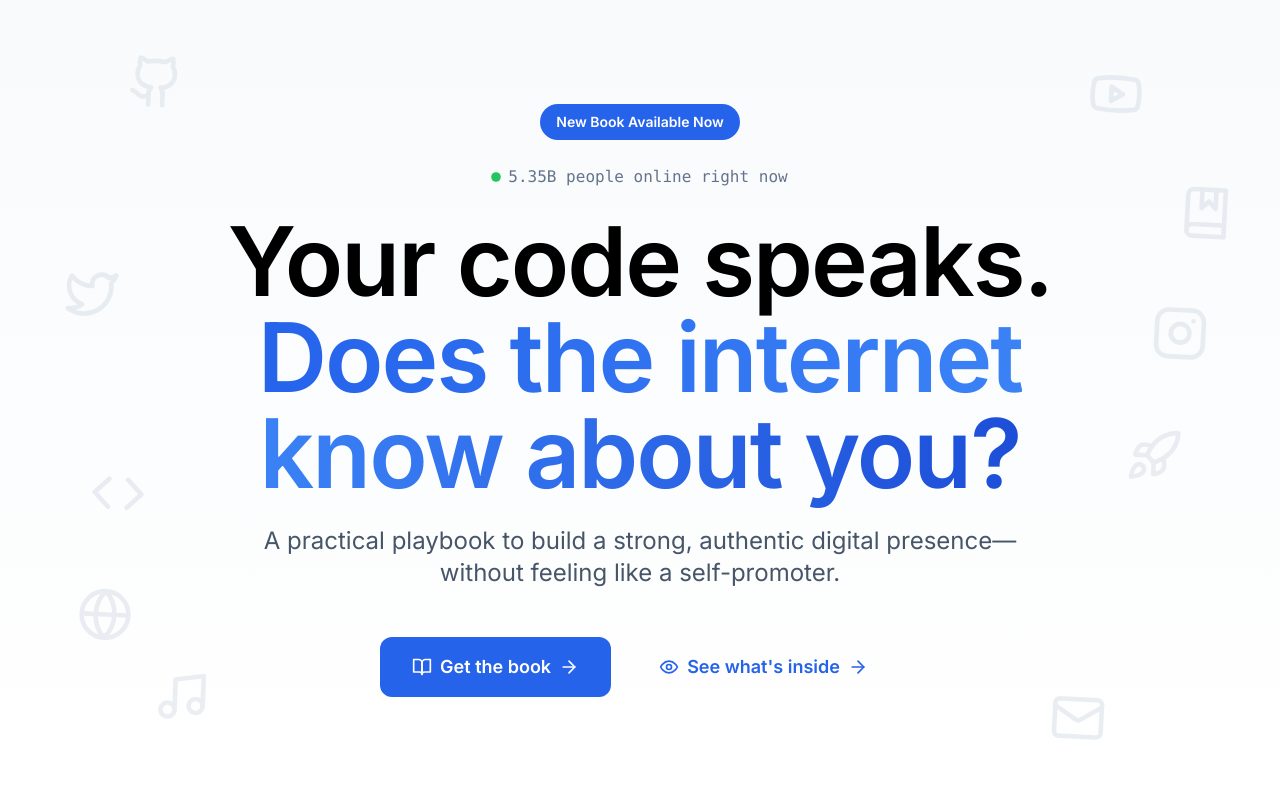
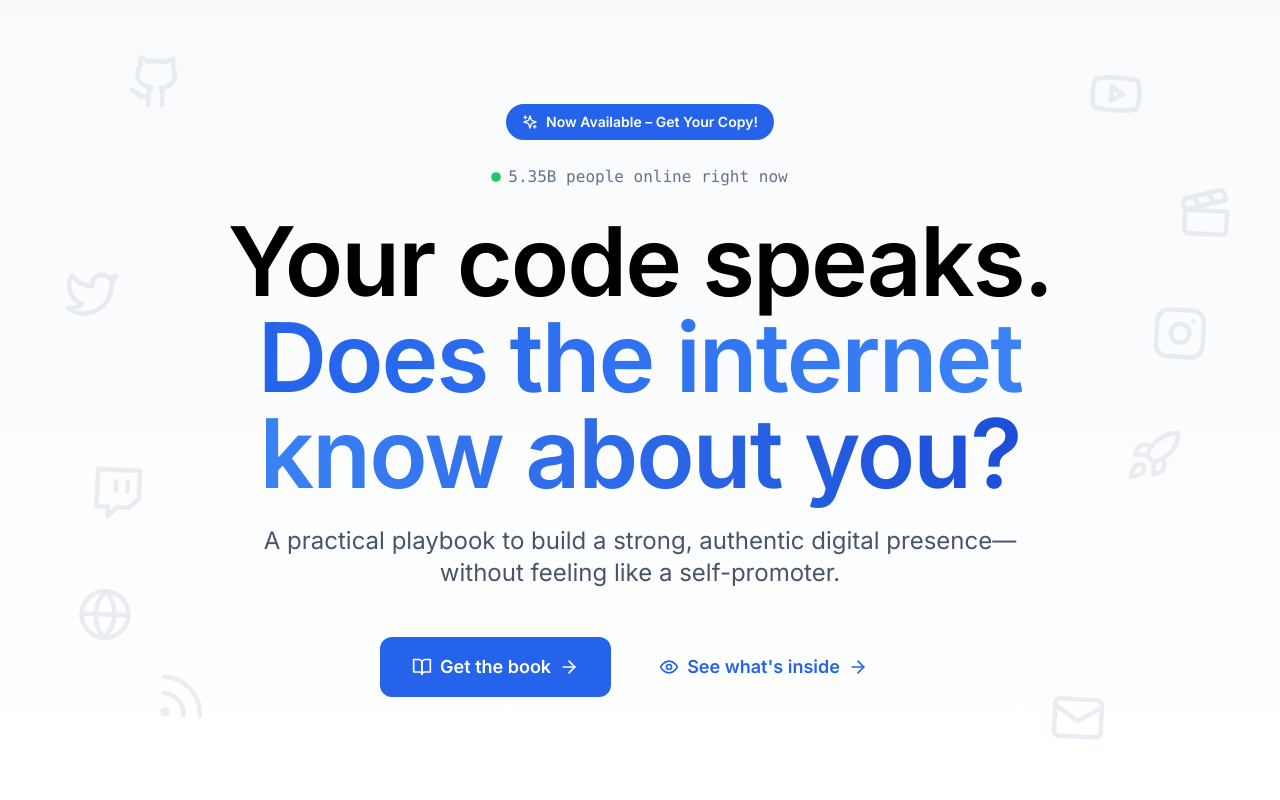
Before and after one commit to vinitshahdeo/digital-footprint-book, a Next.js app: page / in a window 1280 px wide. Shown: the top 800 px of the page. Built offline with nearby package versions, Linux system fonts and the light colour scheme.

Commit message:
fixed icons

```diff
--- a/components/Author.tsx
+++ b/components/Author.tsx
@@ -68,11 +68,12 @@ export default function Author() {
 
             <div className="space-y-5 text-lg text-slate-600 leading-relaxed mb-8">
               <p>
-                Engineering leader at Postman with experience building developer platforms, fintech products, and large-scale distributed systems.
+                A software engineer and engineering leader who has worked across developer platforms, fintech, and large-scale distributed systems.
               </p>
 
               <p>
-                As a <span className="font-semibold text-black">GitHub Star</span>, he's helped thousands of engineers build credibility online—not through growth hacks, but through consistent, authentic work.
+                As a <span className="font-semibold text-black">GitHub Star</span> and open-source mentor, he's helped thousands of engineers build
+                visibility through code, content, and community.
               </p>
 
               <p className="text-black font-semibold">
@@ -90,7 +91,7 @@ export default function Author() {
               rel="noopener noreferrer"
               className="inline-flex items-center gap-2 text-blue-600 font-semibold hover:text-blue-700 transition-all duration-300 group"
             >
-              Learn more
+              Learn more about Vinit
               <ExternalLink className="w-5 h-5 group-hover:translate-x-0.5 group-hover:-translate-y-0.5 transition-transform duration-300" />
             </a>
           </div>
--- a/components/Footer.tsx
+++ b/components/Footer.tsx
@@ -91,6 +91,17 @@ export default function Footer() {
                   Buy now
                 </a>
               </li>
+              <li>
+                <a
+                  href="https://vinitshahdeo.com/talk"
+                  target="_blank"
+                  rel="noopener noreferrer"
+                  className="text-slate-600 hover:text-blue-600 transition-colors inline-flex items-center gap-2 group"
+                >
+                  <span className="w-1 h-1 rounded-full bg-slate-400 group-hover:bg-blue-600 transition-colors"></span>
+                  Request a talk
+                </a>
+              </li>
             </ul>
           </div>
 
--- a/components/Hero.tsx
+++ b/components/Hero.tsx
@@ -1,6 +1,6 @@
 'use client'
 
-import { ArrowRight, BookOpen, Eye, Github, Twitter, Instagram, Youtube, Rocket, Code, Globe, Music, BookMarked, Mail } from 'lucide-react'
+import { ArrowRight, BookOpen, Eye, Github, Twitter, Clapperboard, Instagram, Youtube, Rocket, Globe, Mail, Twitch, Rss, Sparkles } from 'lucide-react'
 import { useEffect, useState } from 'react'
 import { motion } from 'framer-motion'
 
@@ -53,18 +53,18 @@ export default function Hero() {
 
         {/* Middle Left */}
         <FloatingIcon Icon={Twitter} delay={2} position={{ top: '35%', left: '5%' }} />
-        <FloatingIcon Icon={Code} delay={1.5} position={{ top: '60%', left: '7%' }} />
+        <FloatingIcon Icon={Twitch} delay={1.5} position={{ top: '60%', left: '7%' }} />
 
         {/* Middle Right */}
         <FloatingIcon Icon={Instagram} delay={2.5} position={{ top: '40%', left: '90%' }} />
         <FloatingIcon Icon={Rocket} delay={0.5} position={{ top: '55%', left: '88%' }} />
 
         {/* Bottom Icons */}
-        <FloatingIcon Icon={Music} delay={3.5} position={{ top: '85%', left: '12%' }} />
+        <FloatingIcon Icon={Rss} delay={3.5} position={{ top: '85%', left: '12%' }} />
         <FloatingIcon Icon={Mail} delay={2.8} position={{ top: '88%', left: '82%' }} />
 
         {/* Additional Balance */}
-        <FloatingIcon Icon={BookMarked} delay={1.8} position={{ top: '25%', left: '92%' }} />
+        <FloatingIcon Icon={Clapperboard} delay={1.8} position={{ top: '25%', left: '92%' }} />
         <FloatingIcon Icon={Globe} delay={3} position={{ top: '75%', left: '6%' }} />
       </div>
 
@@ -77,11 +77,12 @@ export default function Hero() {
           transition={{ duration: 0.5 }}
         >
           <motion.span
-            className="px-4 py-2 bg-blue-600 text-white text-sm font-semibold rounded-full inline-block"
+            className="px-4 py-2 bg-blue-600 text-white text-sm font-semibold rounded-full inline-flex items-center gap-2"
             whileHover={{ scale: 1.05 }}
             transition={{ type: "spring", stiffness: 400 }}
           >
-            New Book Available Now
+            <Sparkles className="w-4 h-4" />
+            Now Available – Get Your Copy!
           </motion.span>
         </motion.div>
 
```
